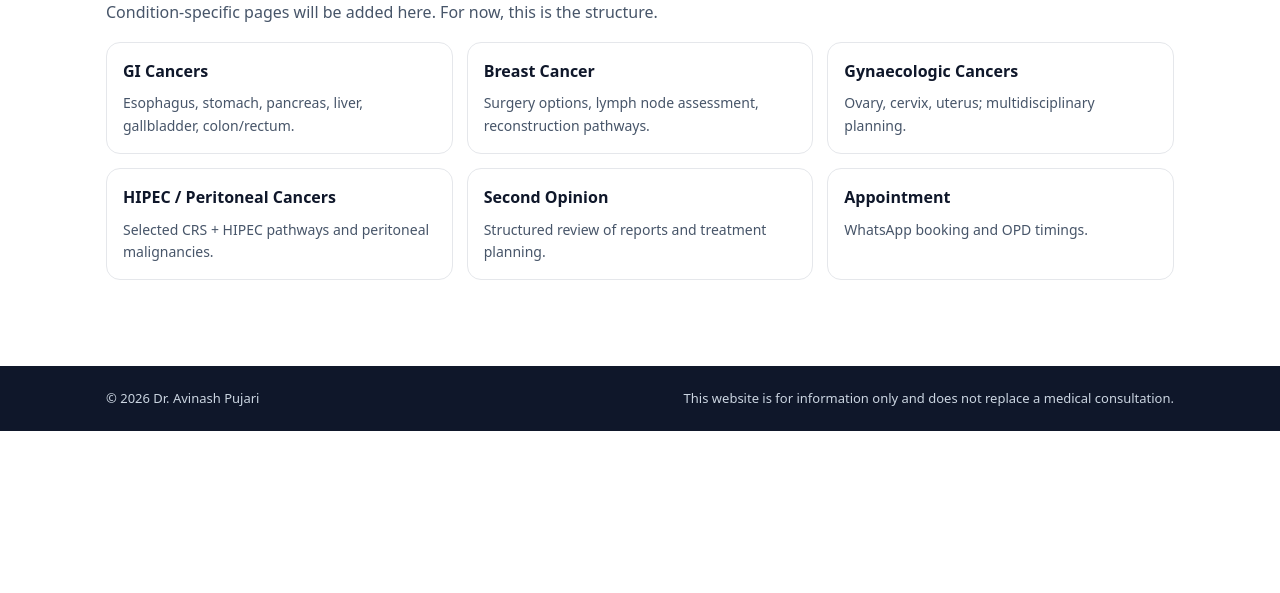
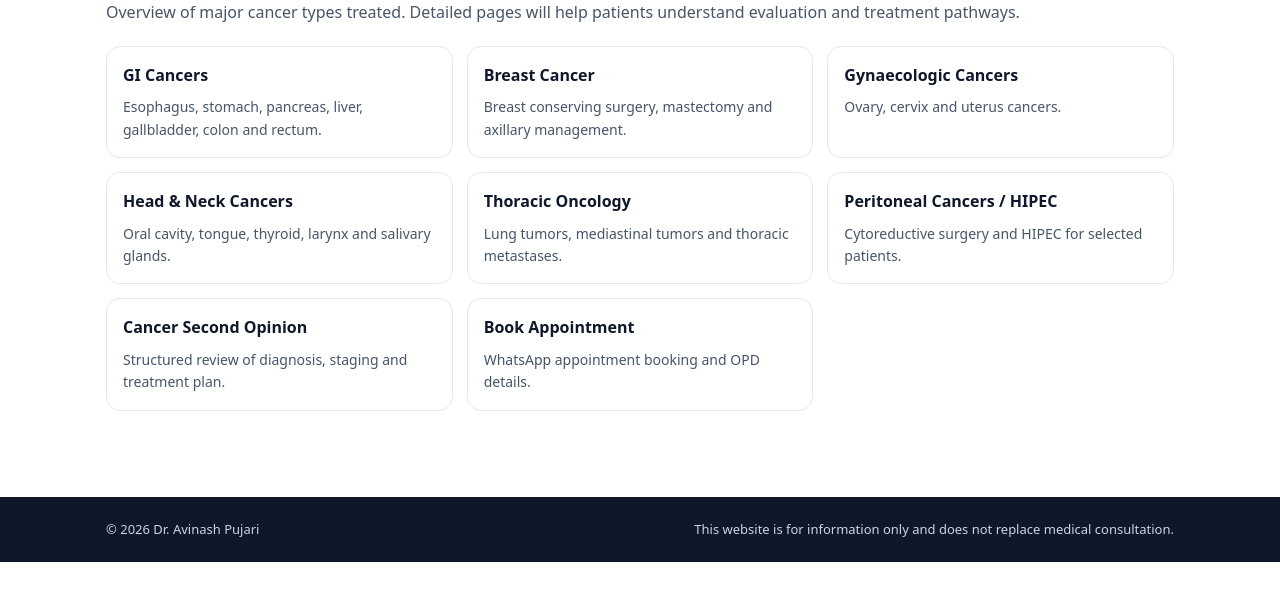
Before and after one commit to drpujariavinash/drpujariavinash.github.io, a plain HTML site: page specialities.html in a window 1280 px wide. Shown: the part 207-800 px from the top of the page. Drawn offline with Linux system fonts and the light colour scheme.

Commit message:
Update specialities.html

```diff
--- a/specialities.html
+++ b/specialities.html
@@ -4,7 +4,7 @@
   <meta charset="UTF-8" />
   <meta name="viewport" content="width=device-width, initial-scale=1.0" />
   <title>Specialities - Dr. Avinash Pujari</title>
-  <meta name="description" content="Specialities treated by Dr. Avinash Pujari: GI cancers, breast cancer, gynaecologic cancers, HIPEC / peritoneal cancers, second opinions." />
+  <meta name="description" content="Cancer specialities treated by Dr. Avinash Pujari in Kolhapur." />
   <link rel="stylesheet" href="style.css" />
 </head>
 <body>
@@ -32,7 +32,7 @@
         <a href="/contact.html">Contact</a>
       </div>
 
-        <a class="btn" href="https://wa.me/919922001548?text=Hello%20Dr.%20Avinash%20Pujari%2C%20I%20want%20to%20book%20an%20appointment.%0A%0APatient%20Name%3A%0AAge%3A%0ACity%3A%0ADiagnosis%2FProblem%3A%0AReports%3A" target="_blank" rel="noopener noreferrer">
+      <a class="btn" href="https://wa.me/919922001548?text=Hello%20Dr.%20Avinash%20Pujari%2C%20I%20want%20to%20book%20an%20appointment.%0A%0APatient%20Name%3A%0AAge%3A%0ACity%3A%0ADiagnosis%2FProblem%3A%0AReports%3A" target="_blank">
         Book Appointment
       </a>
     </div>
@@ -41,39 +41,51 @@
 
 <main class="section">
   <div class="container">
-      <h2>Specialities</h2>
-      <p>Condition-specific pages will be added here. For now, this is the structure.</p>
+    <h2>Cancer Specialities</h2>
+    <p>Overview of major cancer types treated. Detailed pages will help patients understand evaluation and treatment pathways.</p>
 
-      <div class="grid">
+    <div class="grid" style="margin-top:20px">
+
       <a class="card" href="/gi-cancers.html">
         <h3>GI Cancers</h3>
-          <p>Esophagus, stomach, pancreas, liver, gallbladder, colon/rectum.</p>
+        <p>Esophagus, stomach, pancreas, liver, gallbladder, colon and rectum.</p>
       </a>
 
       <a class="card" href="/breast-cancer.html">
         <h3>Breast Cancer</h3>
-          <p>Surgery options, lymph node assessment, reconstruction pathways.</p>
+        <p>Breast conserving surgery, mastectomy and axillary management.</p>
       </a>
 
       <a class="card" href="/gynec-cancers.html">
         <h3>Gynaecologic Cancers</h3>
-          <p>Ovary, cervix, uterus; multidisciplinary planning.</p>
+        <p>Ovary, cervix and uterus cancers.</p>
       </a>
 
-        <a class="card" href="/hipec.html">
-          <h3>HIPEC / Peritoneal Cancers</h3>
-          <p>Selected CRS + HIPEC pathways and peritoneal malignancies.</p>
+      <a class="card" href="/head-neck-cancers.html">
+        <h3>Head & Neck Cancers</h3>
+        <p>Oral cavity, tongue, thyroid, larynx and salivary glands.</p>
+      </a>
+
+      <a class="card" href="/thoracic-oncology.html">
+        <h3>Thoracic Oncology</h3>
+        <p>Lung tumors, mediastinal tumors and thoracic metastases.</p>
+      </a>
+
+      <a class="card" href="/peritoneal-cancers-hipec.html">
+        <h3>Peritoneal Cancers / HIPEC</h3>
+        <p>Cytoreductive surgery and HIPEC for selected patients.</p>
       </a>
 
       <a class="card" href="/second-opinion.html">
-          <h3>Second Opinion</h3>
-          <p>Structured review of reports and treatment planning.</p>
+        <h3>Cancer Second Opinion</h3>
+        <p>Structured review of diagnosis, staging and treatment plan.</p>
       </a>
 
       <a class="card" href="/contact.html">
-          <h3>Appointment</h3>
-          <p>WhatsApp booking and OPD timings.</p>
+        <h3>Book Appointment</h3>
+        <p>WhatsApp appointment booking and OPD details.</p>
       </a>
+
     </div>
   </div>
 </main>
@@ -81,7 +93,7 @@
 <footer>
   <div class="foot">
     <span>© 2026 Dr. Avinash Pujari</span>
-      <span>This website is for information only and does not replace a medical consultation.</span>
+    <span>This website is for information only and does not replace medical consultation.</span>
   </div>
 </footer>
 
```
Lines whose indentation alone changed are shown as unchanged.
